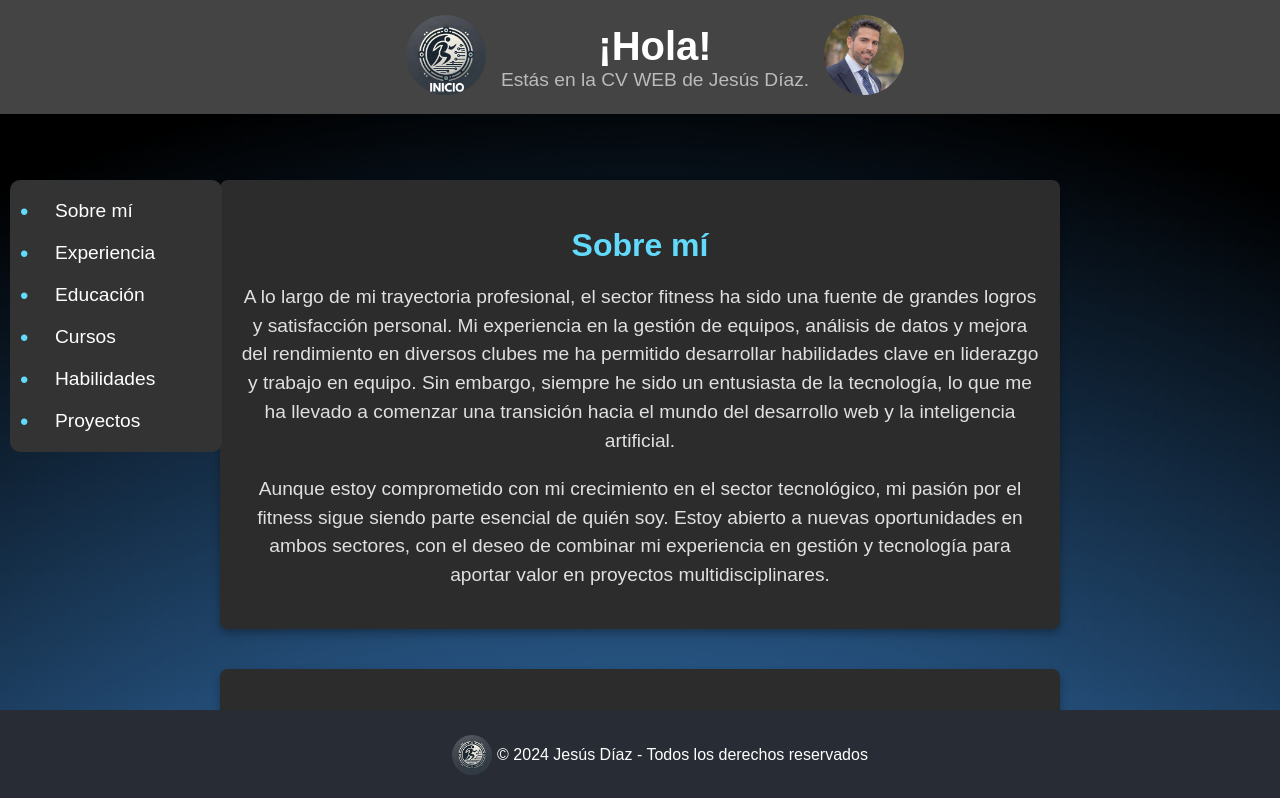
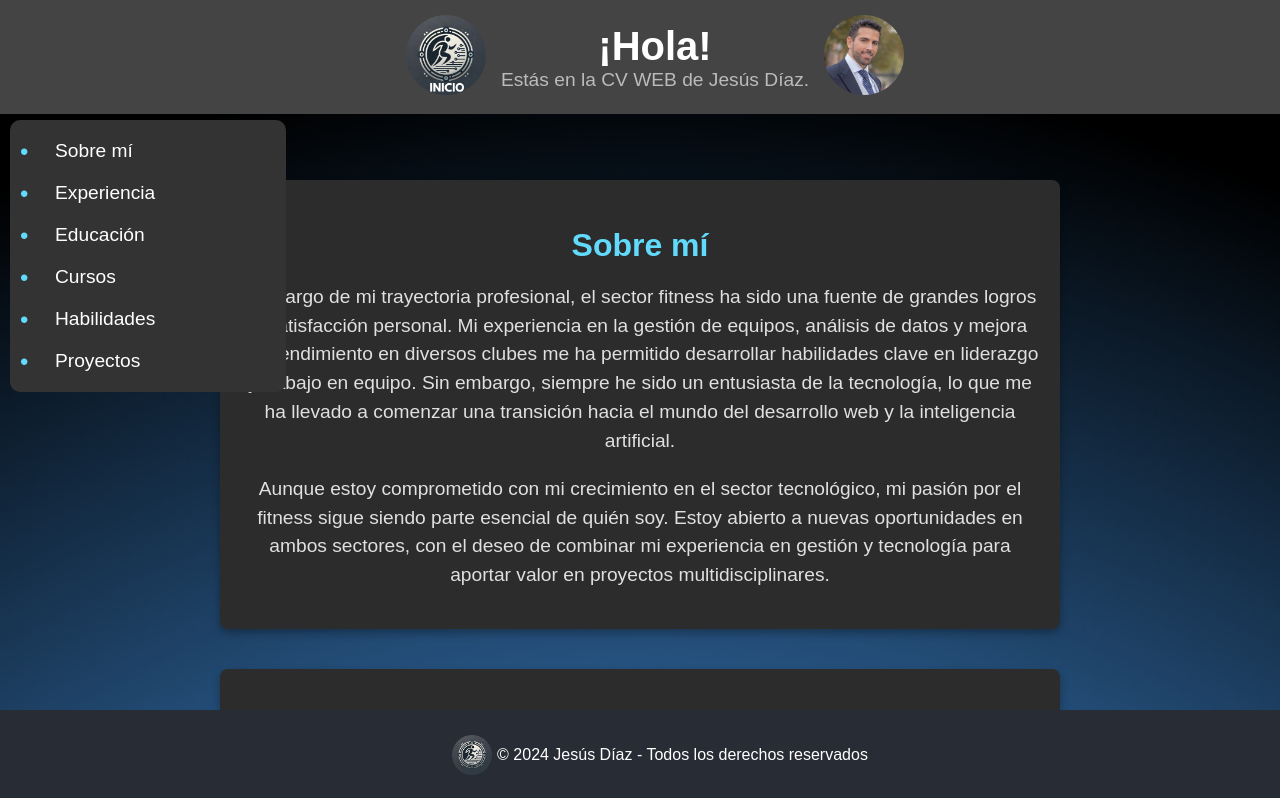
Before and after one commit to jdm1986/mi-curriculum, a React (Create React App) app: page / in a window 1280 px wide. Shown: the top 798 px of the page. Built offline with nearby package versions, Linux system fonts and the light colour scheme.

Commit message:
Estilos 6

```diff
--- a/src/components/Navbar.css
+++ b/src/components/Navbar.css
@@ -97,8 +97,8 @@
 /* Estilos para pantallas grandes */
 @media (min-width: 768px) {
   .menu-list-mobile {
-    top: 180px;
-    width: 15%; /* Menú ocupará el 15% del ancho en pantallas grandes */
+    top: 120px;
+    width: 20%; /* Menú ocupará el 20% del ancho en pantallas grandes */
     left: 10px; /* Para que no quede pegado al borde izquierdo */
     display: flex; /* Siempre visible en pantallas grandes */
     flex-direction: column;
```
